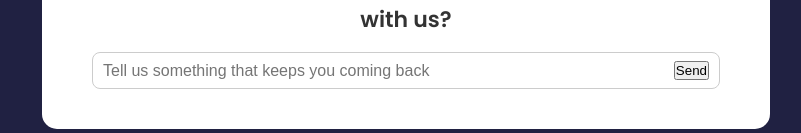
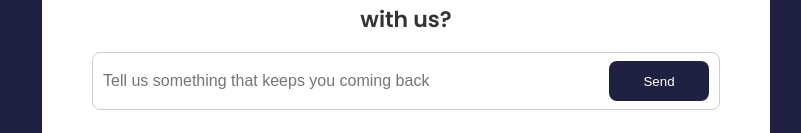
Before and after one commit to meIwata/svelte-feedback-app, a Svelte app: page / in a window 1280 px wide. Shown: the part 173-306 px from the top of the page, without its empty margins (234-1035 px from the left). Built offline with nearby package versions, Linux system fonts and the light colour scheme.

Commit message:
Add new files

```diff
--- a/src/components/FeedbackForm.svelte
+++ b/src/components/FeedbackForm.svelte
@@ -1,6 +1,9 @@
 <script>
     import Card from "./Card.svelte";
-    let text=""
+    import Button from "./Button.svelte";
+
+    let text = ""
+    let btnDisabled = false
 </script>
 <Card>
     <header>
@@ -10,7 +13,7 @@
         <!-- Rating Select -->
         <div class="input-group">
             <input type="text" placeholder="Tell us something that keeps you coming back">
-        <button>Send</button>
+        <Button disabled={btnDisabled} type="submit">Send</Button>
         </div>
     </form>
 </Card>
```
